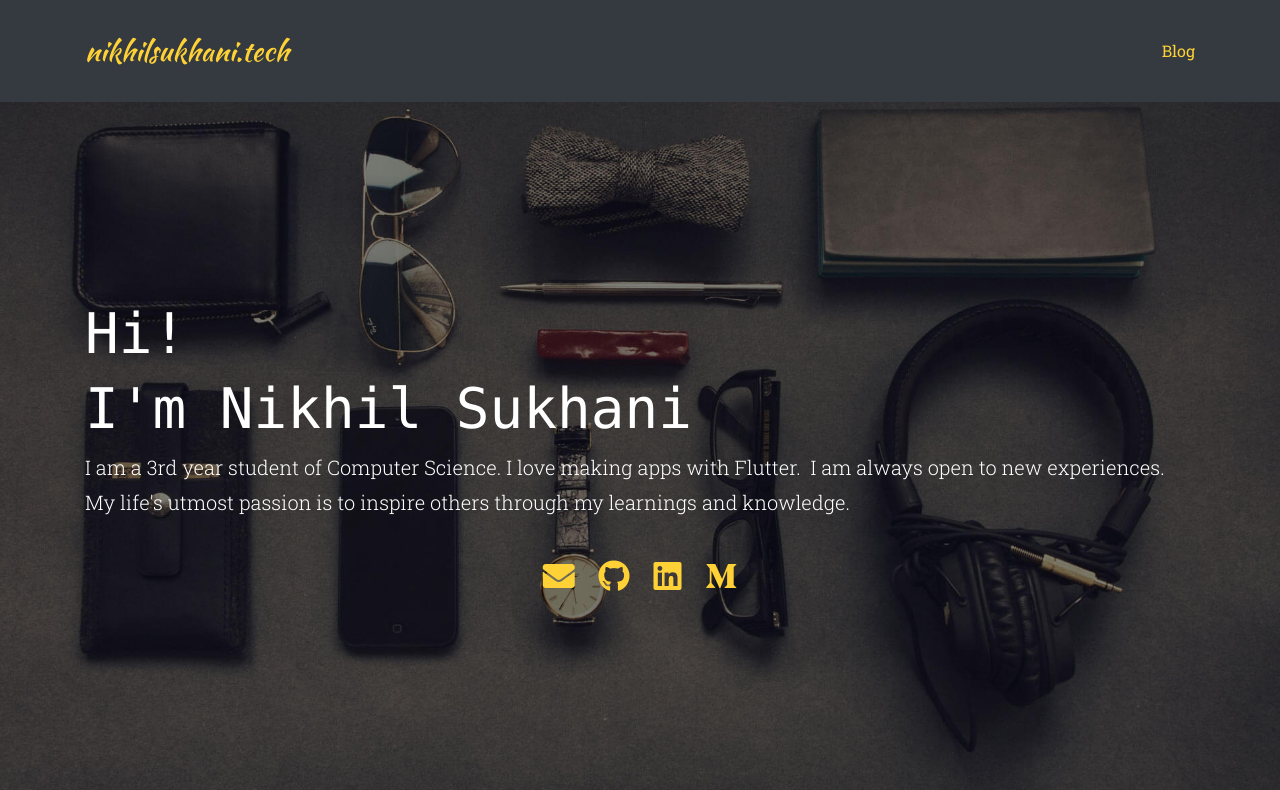
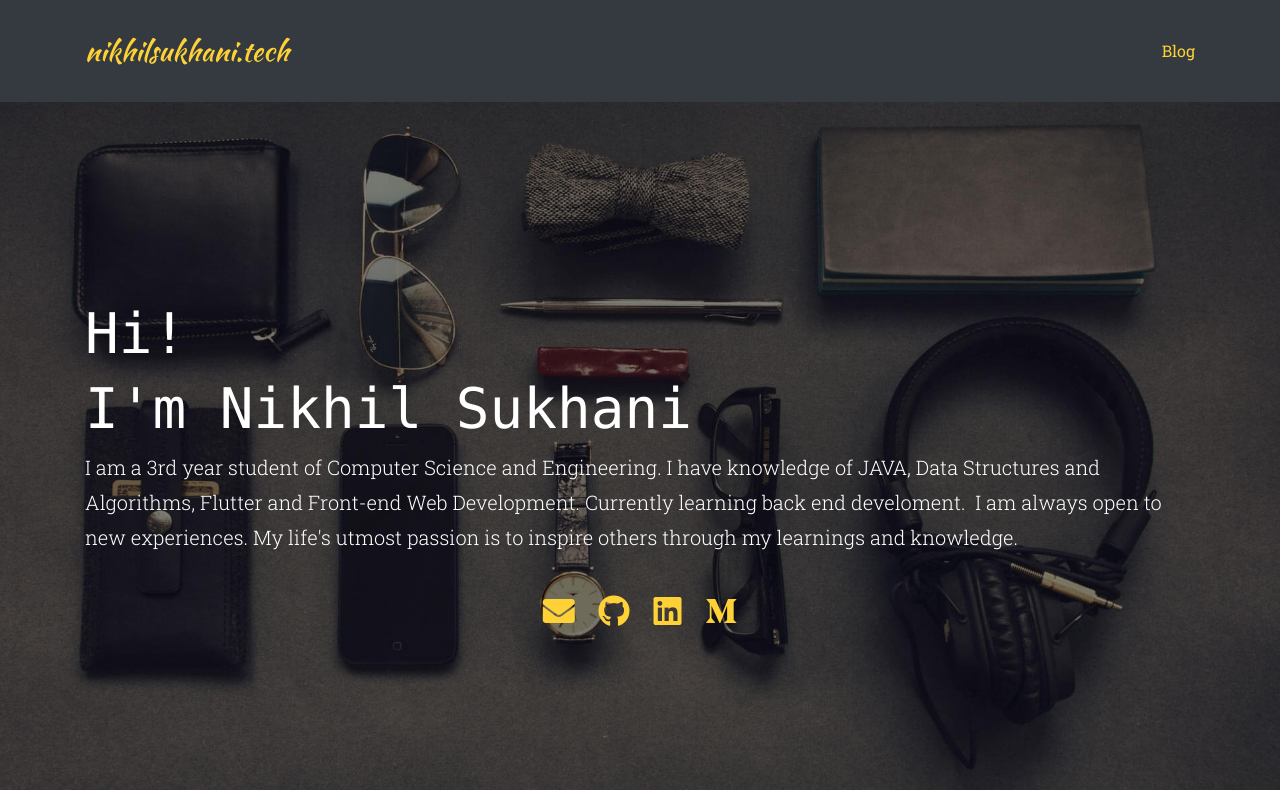
Before and after one commit to Sukhani13/Nikhil, a plain HTML site: page index.html in a window 1280 px wide. Shown: the top 790 px of the page. Drawn offline with nearby package versions, Linux system fonts and the light colour scheme; a web font is replaced by a local one.

Commit message:
updated index.html

```diff
--- a/index.html
+++ b/index.html
@@ -30,9 +30,7 @@
             <div class="intro-text">
                 <h1 class="display-4 text-monospace text-left">Hi!</h1>
                 <h1 class="display-4 text-monospace text-left">I'm Nikhil Sukhani</h1>
-                <p class="lead text-left">I am a 3rd year student of Computer Science. I love
-                    making apps with Flutter.&nbsp; I am always open to new experiences. My life's utmost passion is to
-                    inspire others through my learnings and knowledge.</p></br>
+                <p class="lead text-left">I am a 3rd year student of Computer Science and Engineering. I have knowledge of JAVA, Data Structures and Algorithms, Flutter and Front-end Web Development. Currently learning back end develoment.&nbsp; I am always open to new experiences. My life's utmost passion is to inspire others through my learnings and knowledge.</p></br>
                 <div class="social-icons">
                     <a href="mailto:niks.sukhani@gmail.com" target="_blank"><i
                             class="fas fa-envelope fa-2x"></i></a>&nbsp;&nbsp;&nbsp;&nbsp;&nbsp;
```
